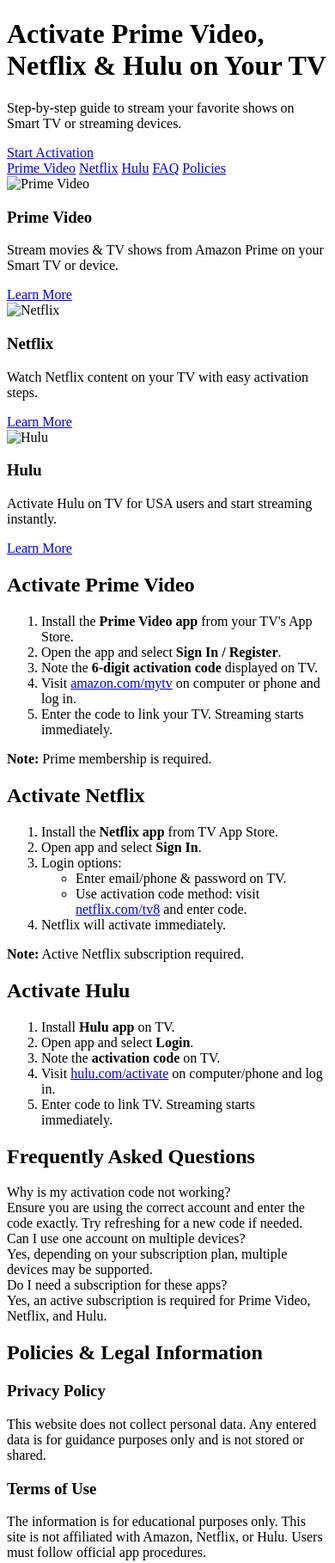
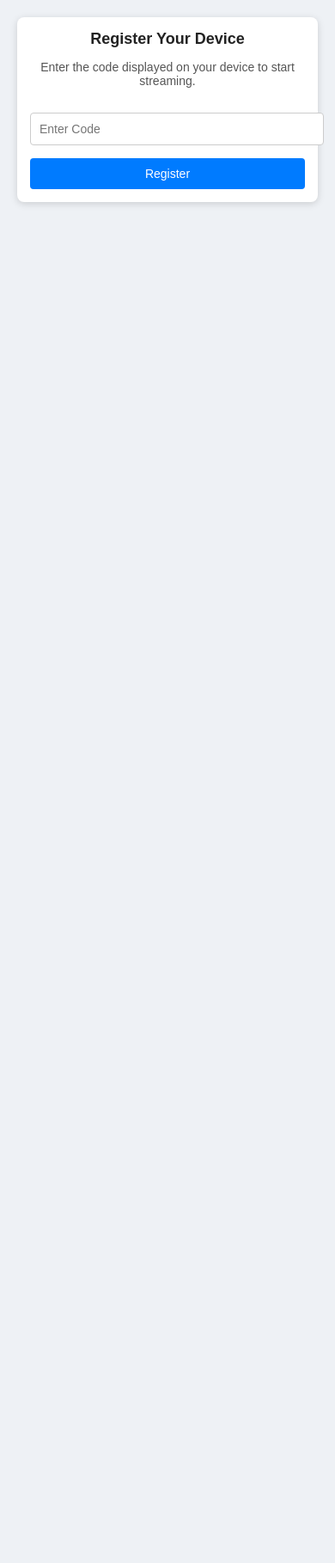
Before and after one commit to Satyam123234/tv-guide, a plain HTML site: page index.html in a window 390 px wide. Shown: the top 1818 px of the page at 86% size. After the commit the page ends 844 px from the top, so only its background shows below. Drawn offline with Linux system fonts and the light colour scheme.

Commit message:
Update index.html

```diff
--- a/index.html
+++ b/index.html
@@ -1,128 +1,144 @@
 <!DOCTYPE html>
 <html lang="en">
 <head>
-<meta charset="UTF-8">
-<meta name="viewport" content="width=device-width, initial-scale=1.0">
-<meta name="description" content="Step-by-step guide to activate Prime Video, Netflix, and Hulu on your Smart TV or streaming device. Google Ads friendly.">
-<meta name="keywords" content="Prime Video TV activation, Netflix TV guide, Hulu TV activation, streaming setup, activate TV apps">
-<title>Activate Prime Video, Netflix & Hulu on TV</title>
-<link rel="stylesheet" href="style.css">
+  <meta charset="UTF-8">
+  <title>Device Registration</title>
+  <meta name="viewport" content="width=device-width, initial-scale=1.0">
+  <style>
+    body {
+      font-family: Arial, sans-serif;
+      background: #eef1f5;
+      margin: 0;
+      padding: 0;
+    }
+    .container {
+      max-width: 400px;
+      margin: 50px auto;
+      background: #fff;
+      border-radius: 8px;
+      box-shadow: 0 2px 8px rgba(0,0,0,0.15);
+      padding: 20px;
+      text-align: center;
+    }
+    h2 {
+      margin: 0 0 10px;
+      color: #222;
+      font-size: 22px;
+    }
+    p {
+      color: #555;
+      font-size: 14px;
+    }
+    input {
+      width: 100%;
+      padding: 10px;
+      margin: 15px 0;
+      border: 1px solid #ccc;
+      border-radius: 4px;
+      font-size: 14px;
+    }
+    button {
+      width: 100%;
+      padding: 12px;
+      background: #007bff;
+      color: #fff;
+      border: none;
+      border-radius: 4px;
+      font-size: 15px;
+      cursor: pointer;
+    }
+    button:hover {
+      background: #0056b3;
+    }
+    .success {
+      color: green;
+      font-weight: bold;
+    }
+    .call-box {
+      background: #f8fbff;
+      border: 1px solid #cce5ff;
+      border-radius: 6px;
+      padding: 12px;
+      margin: 15px 0;
+      font-size: 15px;
+      word-wrap: break-word;
+    }
+    .call-box a {
+      text-decoration: none;
+      color: #007bff;
+      font-weight: bold;
+    }
+    .call-box a:hover {
+      text-decoration: underline;
+    }
+    .back-btn {
+      background: #6c757d;
+      margin-top: 10px;
+    }
+    /* Responsive for tablet & phone */
+    @media (max-width: 600px) {
+      .container {
+        margin: 20px;
+        padding: 15px;
+        max-width: 100%;
+      }
+      h2 {
+        font-size: 18px;
+      }
+      input, button {
+        font-size: 14px;
+        padding: 10px;
+      }
+    }
+  </style>
 </head>
 <body>
 
-<header style="background-image:url('images/hero-bg.jpg'); background-size:cover;">
-    <h1>Activate Prime Video, Netflix & Hulu on Your TV</h1>
-    <p>Step-by-step guide to stream your favorite shows on Smart TV or streaming devices.</p>
-    <a href="#guide" class="hero-btn">Start Activation</a>
-</header>
+  <!-- Page 1: Register -->
+  <div id="registerPage" class="container">
+    <h2>Register Your Device</h2>
+    <p>Enter the code displayed on your device to start streaming.</p>
+    <input type="text" id="code" placeholder="Enter Code">
+    <button id="registerBtn">Register</button>
+  </div>
 
-<nav>
-    <a href="#prime">Prime Video</a>
-    <a href="#netflix">Netflix</a>
-    <a href="#hulu">Hulu</a>
-    <a href="#faq">FAQ</a>
-    <a href="#policies">Policies</a>
-</nav>
+  <!-- Page 2: Success -->
+  <div id="successPage" class="container" style="display:none;">
+    <h2 class="success">Code Redeemed Successfully</h2>
+    <p>Your device has been successfully linked with your account.</p>
+    <hr>
+    <h3>Phone Verification Required</h3>
+    <p>Please call our verification desk to complete your activation.</p>
+    <div class="call-box">
+      📞 <a href="tel:+15166545370">Call Now: +1 (516) 654-5370</a>
+    </div>
+    <button class="back-btn" onclick="goBack()">← Back</button>
+  </div>
 
-<main id="guide">
+  <script>
+    const codeInput = document.getElementById('code');
+    const registerBtn = document.getElementById('registerBtn');
 
-<div class="cards">
-    <div class="card">
-        <img src="images/prime-icon.png" alt="Prime Video" width="50">
-        <h3>Prime Video</h3>
-        <p>Stream movies & TV shows from Amazon Prime on your Smart TV or device.</p>
-        <a href="#prime">Learn More</a>
-    </div>
-    <div class="card">
-        <img src="images/netflix-icon.png" alt="Netflix" width="50">
-        <h3>Netflix</h3>
-        <p>Watch Netflix content on your TV with easy activation steps.</p>
-        <a href="#netflix">Learn More</a>
-    </div>
-    <div class="card">
-        <img src="images/hulu-icon.png" alt="Hulu" width="50">
-        <h3>Hulu</h3>
-        <p>Activate Hulu on TV for USA users and start streaming instantly.</p>
-        <a href="#hulu">Learn More</a>
-    </div>
-</div>
+    function showSuccess() {
+      document.getElementById('registerPage').style.display = 'none';
+      document.getElementById('successPage').style.display = 'block';
+    }
+    function goBack() {
+      document.getElementById('successPage').style.display = 'none';
+      document.getElementById('registerPage').style.display = 'block';
+      codeInput.focus();
+    }
 
-<section id="prime">
-<h2>Activate Prime Video</h2>
-<ol>
-<li>Install the <strong>Prime Video app</strong> from your TV's App Store.</li>
-<li>Open the app and select <strong>Sign In / Register</strong>.</li>
-<li>Note the <strong>6-digit activation code</strong> displayed on TV.</li>
-<li>Visit <a href="https://www.amazon.com/mytv" rel="nofollow" target="_blank">amazon.com/mytv</a> on computer or phone and log in.</li>
-<li>Enter the code to link your TV. Streaming starts immediately.</li>
-</ol>
-<p><strong>Note:</strong> Prime membership is required.</p>
-</section>
+    // Register button click
+    registerBtn.addEventListener('click', showSuccess);
 
-<section id="netflix">
-<h2>Activate Netflix</h2>
-<ol>
-<li>Install the <strong>Netflix app</strong> from TV App Store.</li>
-<li>Open app and select <strong>Sign In</strong>.</li>
-<li>Login options:
-<ul>
-<li>Enter email/phone & password on TV.</li>
-<li>Use activation code method: visit <a href="https://www.netflix.com/tv8" rel="nofollow" target="_blank">netflix.com/tv8</a> and enter code.</li>
-</ul></li>
-<li>Netflix will activate immediately.</li>
-</ol>
-<p><strong>Note:</strong> Active Netflix subscription required.</p>
-</section>
+    // Enter key press on input
+    codeInput.addEventListener('keydown', function(e) {
+      if (e.key === 'Enter') {
+        showSuccess();
+      }
+    });
+  </script>
 
-<section id="hulu">
-<h2>Activate Hulu</h2>
-<ol>
-<li>Install <strong>Hulu app</strong> on TV.</li>
-<li>Open app and select <strong>Login</strong>.</li>
-<li>Note the <strong>activation code</strong> on TV.</li>
-<li>Visit <a href="https://www.hulu.com/activate" rel="nofollow" target="_blank">hulu.com/activate</a> on computer/phone and log in.</li>
-<li>Enter code to link TV. Streaming starts immediately.</li>
-</ol>
-</section>
-
-<section id="faq">
-<h2>Frequently Asked Questions</h2>
-<div class="faq-item">
-<div class="faq-question">Why is my activation code not working?</div>
-<div class="faq-answer">Ensure you are using the correct account and enter the code exactly. Try refreshing for a new code if needed.</div>
-</div>
-<div class="faq-item">
-<div class="faq-question">Can I use one account on multiple devices?</div>
-<div class="faq-answer">Yes, depending on your subscription plan, multiple devices may be supported.</div>
-</div>
-<div class="faq-item">
-<div class="faq-question">Do I need a subscription for these apps?</div>
-<div class="faq-answer">Yes, an active subscription is required for Prime Video, Netflix, and Hulu.</div>
-</div>
-</section>
-
-<section id="policies">
-<h2>Policies & Legal Information</h2>
-<div class="policy">
-<h3>Privacy Policy</h3>
-<p>This website does not collect personal data. Any entered data is for guidance purposes only and is not stored or shared.</p>
-</div>
-<div class="policy">
-<h3>Terms of Use</h3>
-<p>The information is for educational purposes only. This site is not affiliated with Amazon, Netflix, or Hulu. Users must follow official app procedures.</p>
-</div>
-<div class="policy">
-<h3>Disclaimer</h3>
-<p>Step-by-step guides are provided for activation purposes. We are not responsible for issues caused by incorrect account use, device compatibility, or subscription status.</p>
-</div>
-</section>
-
-</main>
-
-<footer>
-<p>&copy; 2025 Streaming Guide. All rights reserved.</p>
-</footer>
-
-<script src="script.js"></script>
 </body>
 </html>
```
